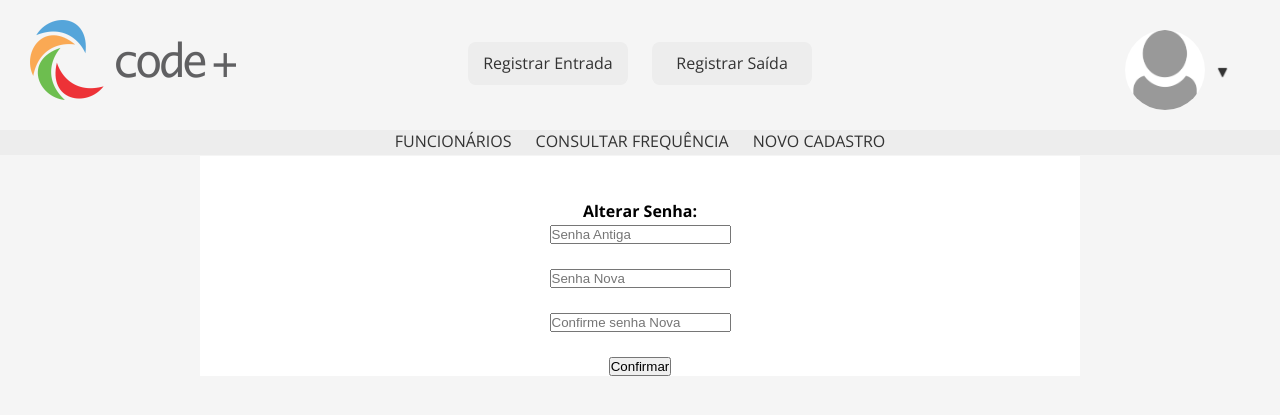
After one commit to bieljunio/CodePlus, a PHP site: page /php/AlteracaoSenhaFront.php in a window 1280 px wide. The commit adds this page. Shown: the top 415 px of the page. Run offline with PHP 8.4, Linux system fonts and the light colour scheme; the visitor is signed in with stand-in values (Sample User, id 1).

Commit message:
Integração Front+Backend

```diff
--- /dev/null
+++ b/controle_frequencia/php/AlteracaoSenhaFront.php
@@ -0,0 +1,112 @@
+<?php
+    require 'validationlogin.php';
+    require_once 'dict.inc.php';
+?>
+<!DOCTYPE html>
+<html lang="pt_br">
+
+    <head>
+        <title>Code Plus - Home</title>
+        <!-- Favicon -->
+        <link rel="icon" href="../img/favicon.png" type="image/png">
+        <!-- inclusões iniciais do arquivo html -->
+        <meta charset="utf-8">
+        <meta name="viewport" content="width=device-width, initial-scale=1.0">
+        <!-- fontes do google -->
+        <link href="https://fonts.googleapis.com/css?family=Open+Sans:400,700|Pacifico|Roboto+Slab:400,700"
+        rel="stylesheet" type="text/css">
+        <link rel="stylesheet" type="text/css" href="../css/layout.css">
+        <!-- Inserção de jquery -->
+        <script src="../javascript/jquery-3.2.1.min.js"></script>
+        <!--  Inserção de funções para os botões -->
+        <script src="../javascript/jquery.js"></script>
+        <!--Mensagem de erro para senha incorreta-->
+        <?php
+        if (isset($_GET['msg'])) {
+            switch ($_GET['msg']) {
+                case md5('SENHA_FAULT'):
+                    $S_msg = $senha_fault[$_GET['msg']];
+                    break;
+                default:
+                    $S_msg = 'A senha inserida está incorreta.';
+                    break;
+            }
+
+        ?>
+        <script type="text/javascript">
+            window.onload = function() {
+                alert('<?php echo $S_msg; ?>');
+            }
+        </script>
+        <?php
+        }
+        ?>
+    </head>
+
+    <body>
+        <header>
+
+            <section class="logomarca">
+                <a href="home.php">
+                    <img class="logo" src="../img/logo.png" alt="logo">
+                </a>
+            </section>
+
+            <section>
+                <nav id="registros">
+                    <ul>
+                        <li><a href="" onclick="return registerEntry();">Registrar Entrada</a></li>
+                        <li><a href="" onclick="return registerExit();">Registrar Saída</a></li>
+                    </ul>
+                </nav>
+            </section>
+
+            <section class="box">
+                <div class="dropdown">
+                    <img class="seta" src="../img/seta.png" alt="seta" />
+                    <img class="redondo" src="../img/perfil.png"   alt="Foto Perfil" />
+                    <div class="dropdown_content">
+                        <a class="ac_perfil" href="#">Acessar perfil</a>
+                        <a class="al_senha" href="AlteracaoSenhaFront.php">Alterar senha</a>
+                        <a class="sair" href="logout.php">Sair</a>
+                    </div>
+                </div>
+            </section>
+
+       </header>
+
+        <section>
+
+            <nav id="menu">
+                <ul>
+                    <li><a href="#">FUNCIONÁRIOS</a></li>
+                    <li><a href="#">CONSULTAR FREQUÊNCIA</a></li>
+                    <li><a href="#">NOVO CADASTRO</a></li>
+                </ul>
+            </nav>
+
+        </section>
+
+        <!--FAÇA O CONTEUDO DO CODIGO A PARTIR DESSE PONTO-->
+
+        <section class="cont">
+        <!--INSIRA OS DADOS AQUI-->
+
+        <!--Formulário para alteração de senha-->
+        <center><br><br>
+        <h4>Alterar Senha:</h4>
+          <form name="alterar_senha" id="alterar_senha" method="post" action="alterar_senha.php">
+             <p><input type="password" id="old_password" name="old_password" placeholder="Senha Antiga"></input></p> <br>
+              <p><input type="password" id="new_password" name="new_password" placeholder="Senha Nova"></input></p> <br>
+              <p><input type="password" id="confirm_new_password" name="confirm_new_password" placeholder="Confirme senha Nova"></input></p>
+              <br>
+              <button id="confirmar" type="submit" name="confirmar">Confirmar</button>
+          </form>
+
+        <script type="text/javascript" src="../javascript/alterasenha.js"></script>
+        </center>
+
+        </section>
+
+    </body>
+</html>
--- a/controle_frequencia/php/alterar_senha.php
+++ b/controle_frequencia/php/alterar_senha.php
@@ -48,11 +48,11 @@ HEREDOC;
 
 	} else {
 		$S_senhafault = md5('SENHA_FAULT');
-		header("Location: alteracaoSenha.php?msg={$S_senhafault}");
+		header("Location: AlteracaoSenhaFront.php?msg={$S_senhafault}");
 
 	}
 } else {
-	header("Location: alteracaoSenha.php");
+	header("Location: AlteracaoSenhaFront.php");
 }
 
 
--- a/controle_frequencia/php/login.php
+++ b/controle_frequencia/php/login.php
@@ -9,10 +9,11 @@ require_once 'funcoes.php';
 
 // Obtém dados do formulário de login
 $S_AutenticationEmail = filter_input(INPUT_POST, 'email');
-$S_AutenticationSenha = filter_input(INPUT_POST, 'password');
+$S_AutenticationSenha = filter_input(INPUT_POST, 'senha');
 
 
 $S_PasswordHash = retorna_senha($S_AutenticationEmail);
+
 
 if ($S_PasswordHash) {
 
@@ -34,7 +35,8 @@ HEREDOC;
 
         pg_query($sql);
 
-            header('Location: home.php');
+        header('Location: home.php');
+
         } else {
             $_SESSION['logged'] = false;
             $S_msgCode = md5('LOGIN_FAULT');
```
